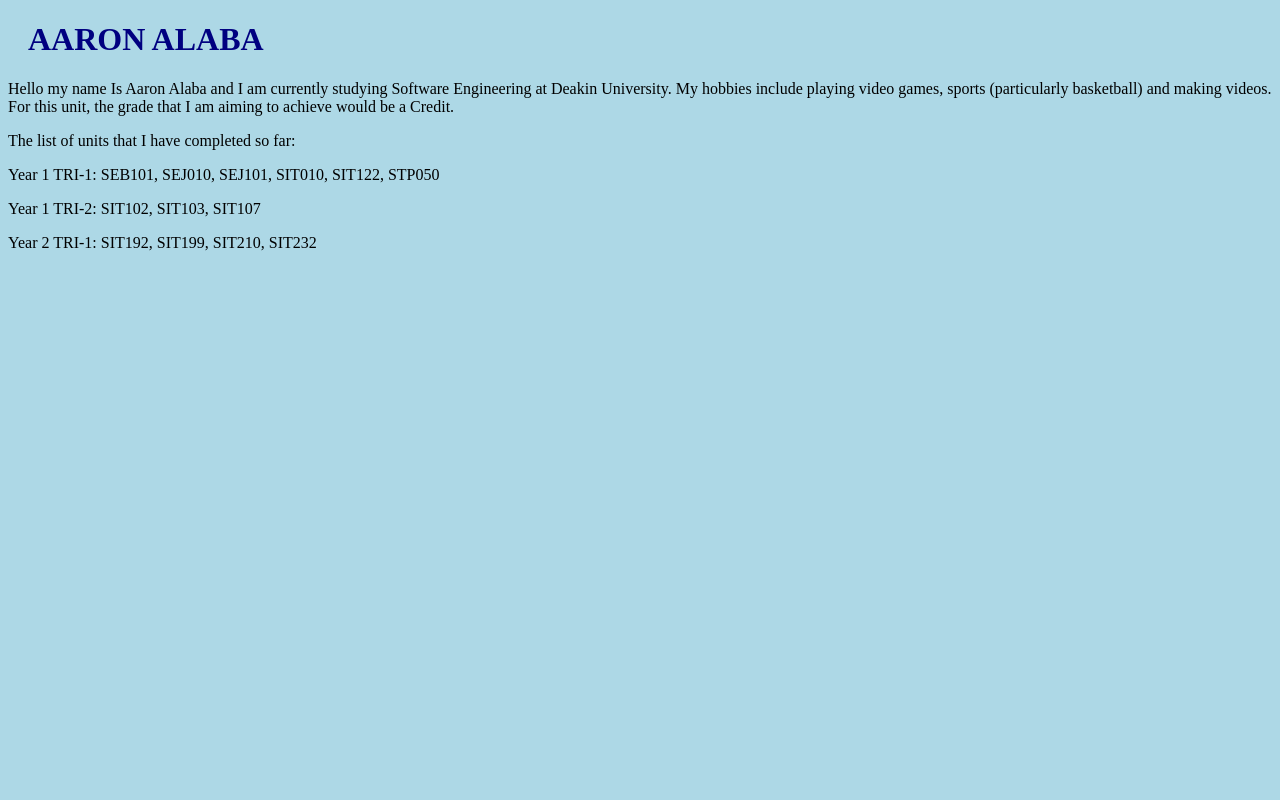
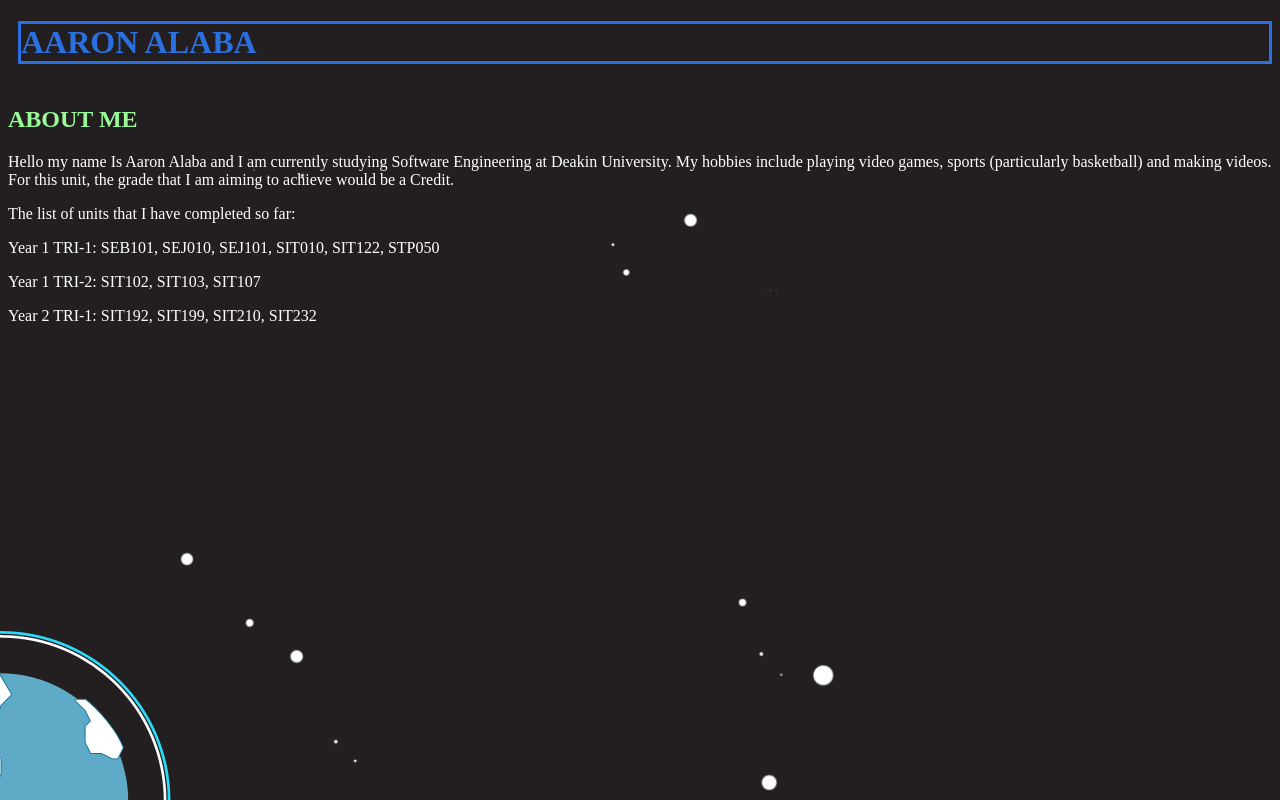
Before and after one commit to ajalaba/TrackMe, a plain HTML site: page about-me.html in a window 1280 px wide. Drawn offline with Linux system fonts and the light colour scheme.

Commit message:
LOOKS: Update layout of webpage

```diff
--- a/about-me.html
+++ b/about-me.html
@@ -12,9 +12,10 @@ TrackMe application" />
 </head>
 <body>
 <h1>AARON ALABA</h1>
+<h2>ABOUT ME</h2>
 <P>Hello my name Is Aaron Alaba and I am currently studying Software Engineering at Deakin University.
-    My hobbies include playing video games, sports (particularly basketball) and making videos.
-    For this unit, the grade that I am aiming to achieve would be a Credit.</P>
+My hobbies include playing video games, sports (particularly basketball) and making videos.
+For this unit, the grade that I am aiming to achieve would be a Credit.</P>
 <P>The list of units that I have completed so far:</P>
 <P>Year 1 TRI-1: SEB101, SEJ010, SEJ101, SIT010, SIT122, STP050</P>
 <P>Year 1 TRI-2: SIT102, SIT103, SIT107</P>
--- a/style.css
+++ b/style.css
@@ -1,8 +1,18 @@
 body {
-    background-color: lightblue;
+    background-color: black;
+    color: white;
+    background-image: url(46497.png);
+    background-position: right top;
   }
 
   h1 {
-    color: navy;
-    margin-left: 20px;
+    color: rgb(43, 112, 224);
+    margin-left: 10px;
+    border-style: solid;
+    border-color: rgb(43, 112, 224);
   }
+
+  h2 {
+    padding-top: 20px;
+    color: palegreen;
+  }
```
Also changed, not shown: 46497.png (added).
